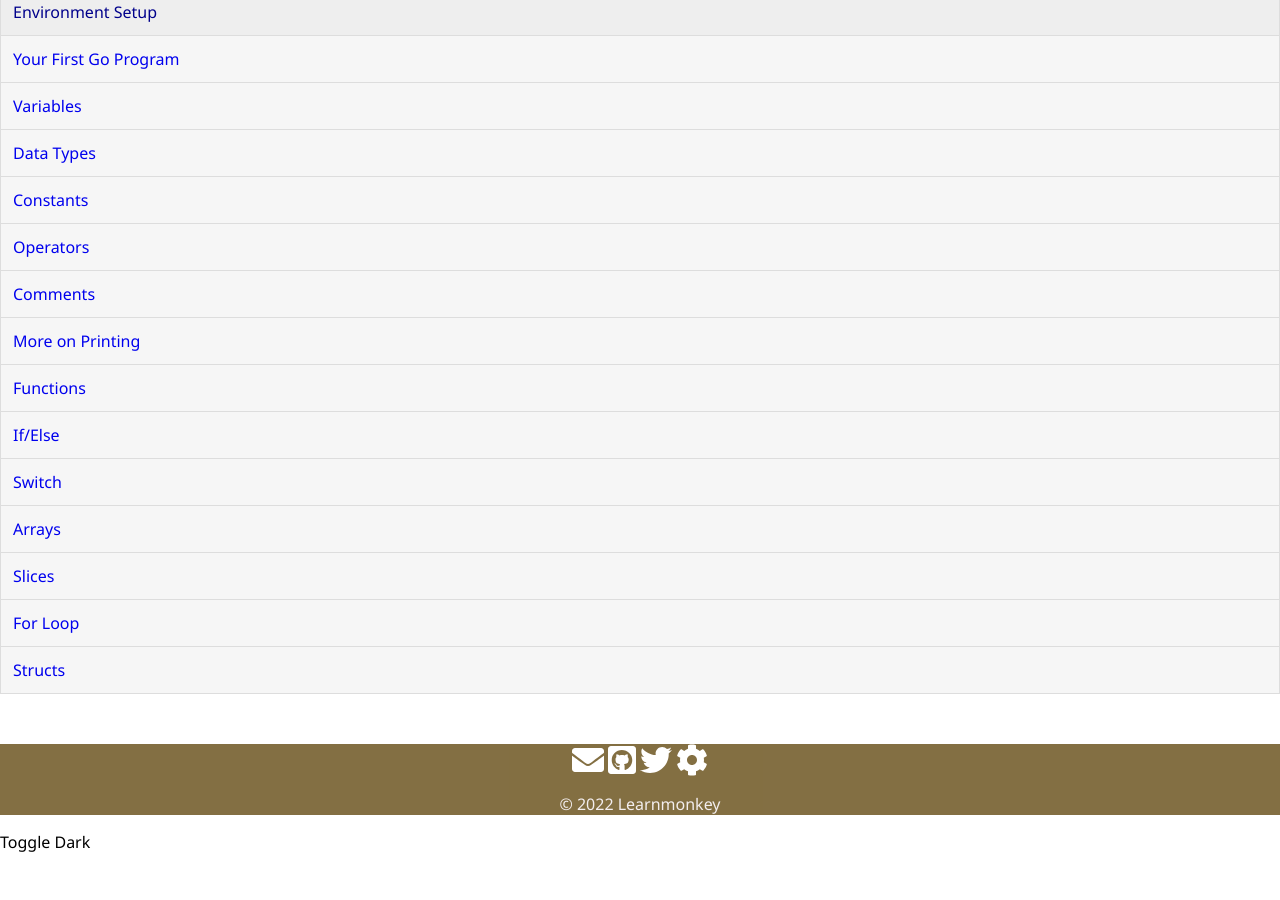
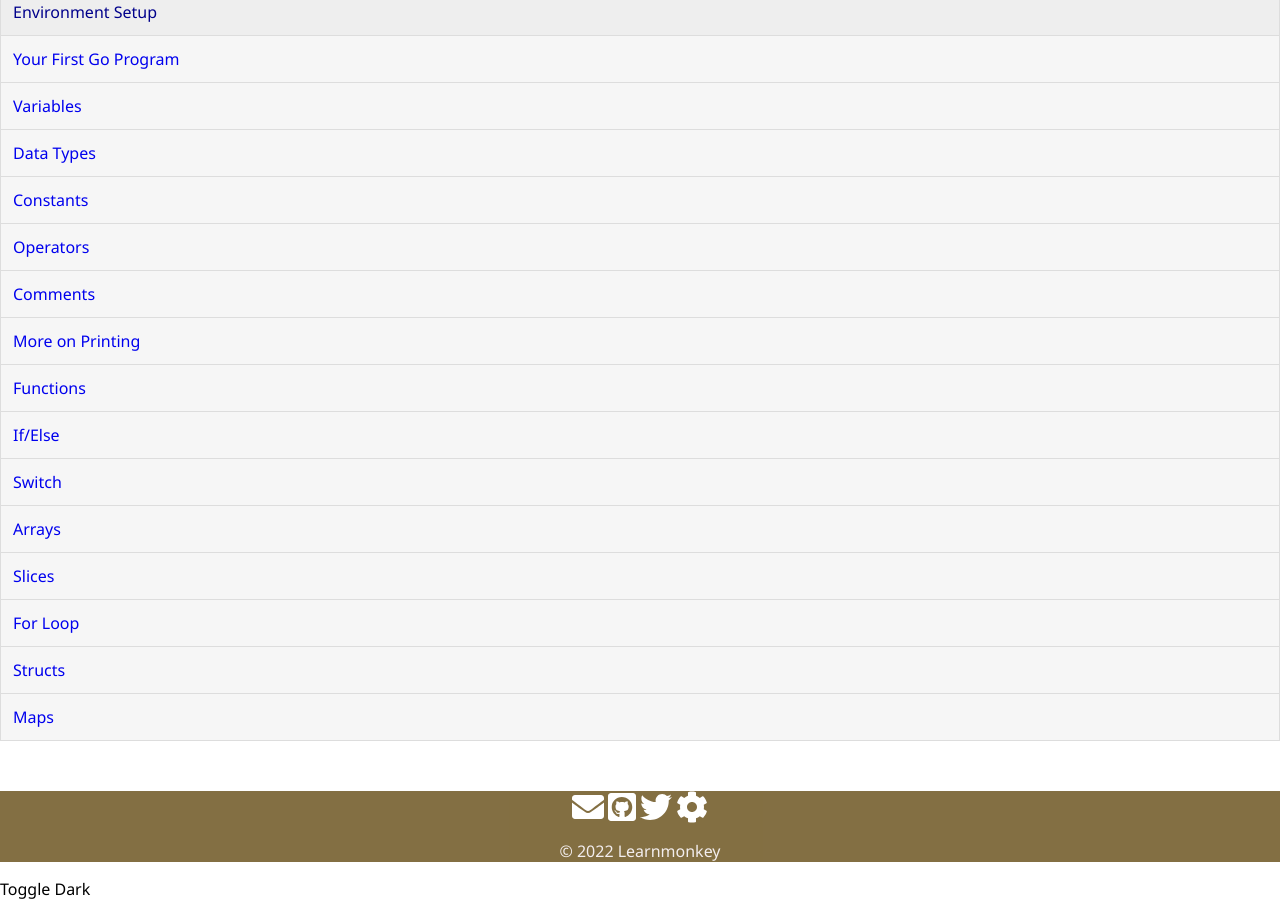
Before and after one commit to learnmonkey/learnmonkey.github.io, a Jekyll site: the page built from programming/golang/index.html, in a window 1280 px wide and 900 px high, scrolled down 1086 px. Built offline with Jekyll 4.4.1, drawn with Linux system fonts in a browser that asks for light colours; nearby versions of some CDN libraries; before the commit the page ends 1939 px from its top, so only the background shows below that.

Commit message:
Add Go maps tutorial to list

```diff
--- a/_layouts/golang.html
+++ b/_layouts/golang.html
@@ -21,6 +21,7 @@
               <a href="/programming/golang/slices/"><li>Slices</li></a>
               <a href="/programming/golang/for-loop/"><li>For Loop</li></a>
               <a href="/programming/golang/structs/"><li>Structs</li></a>
+              <a href="/programming/golang/maps/"><li>Maps</li></a>
         </ul>
         {%- include footer.html -%}
     </body>
```
